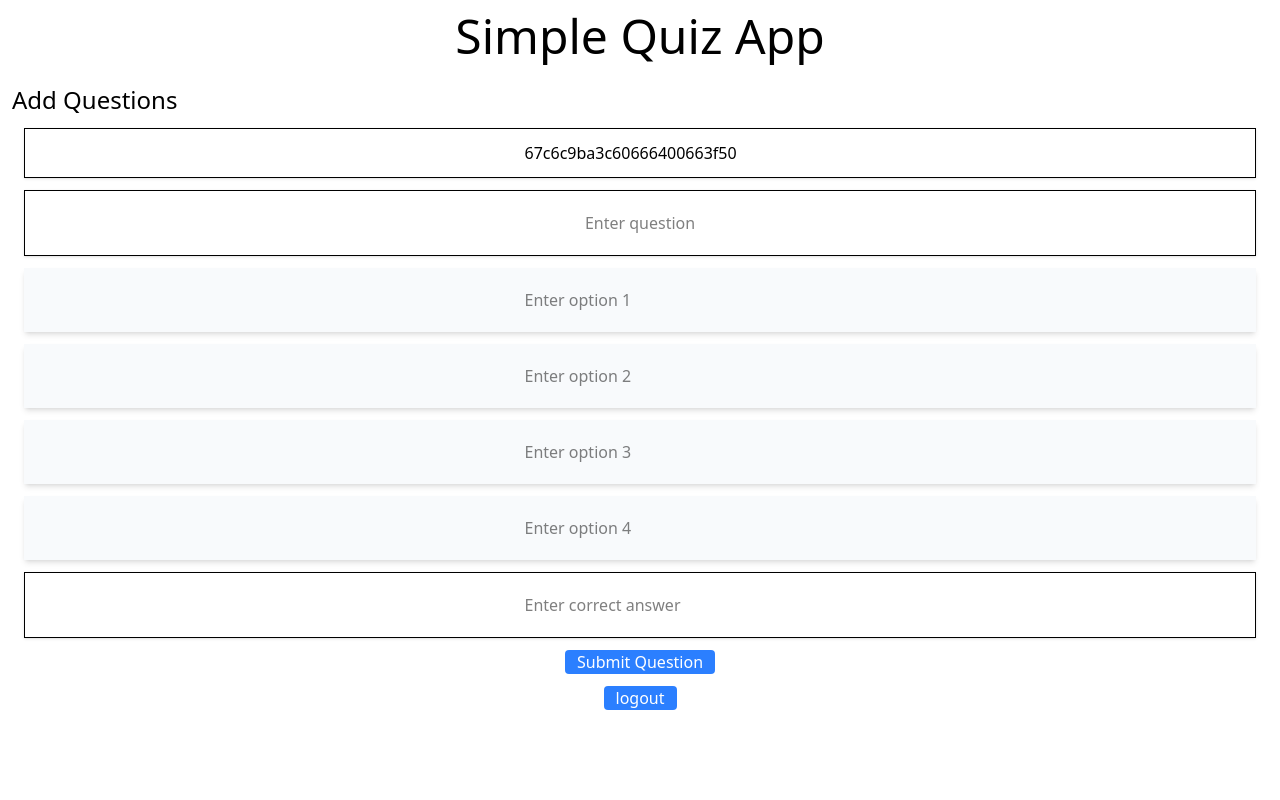
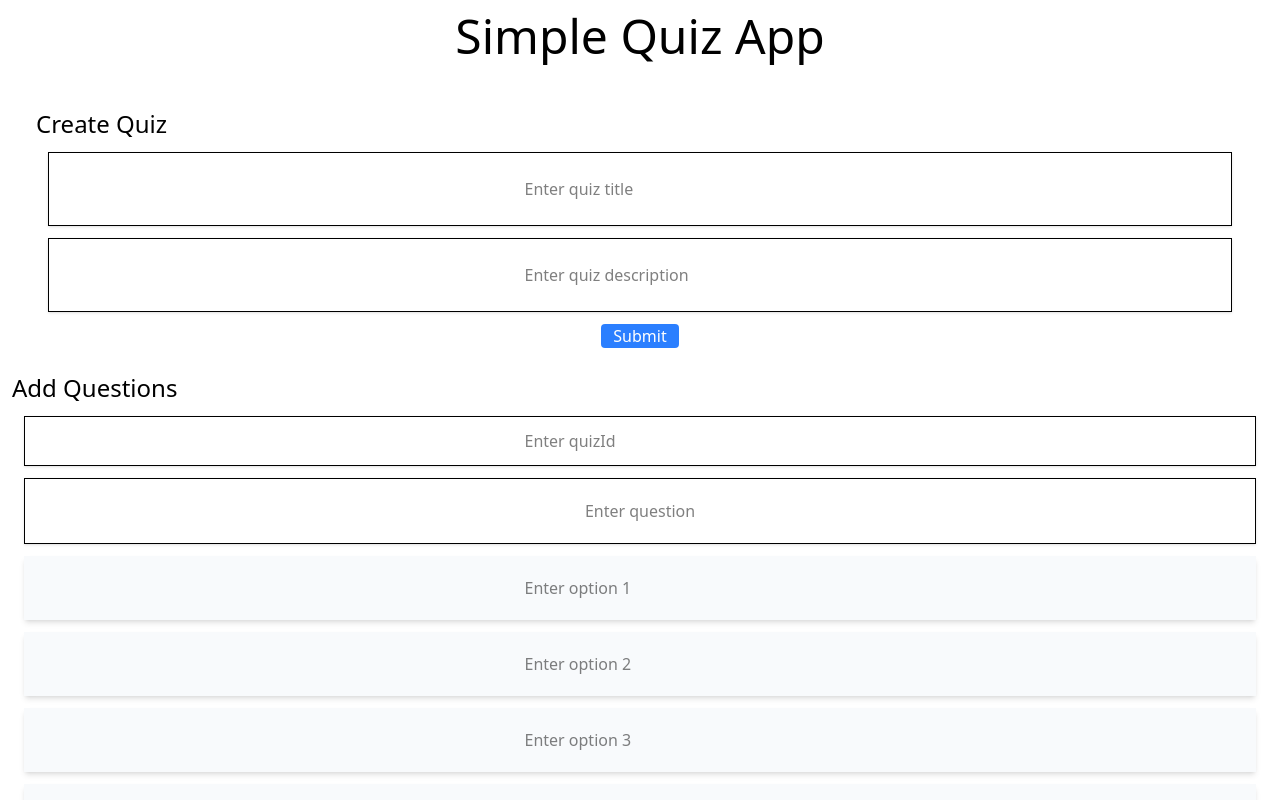
Before and after one commit to therealndagha/simple-quiz-app, a React (Vite) app in the folder client/: page /add-questions in a window 1280 px wide. Shown: the top 800 px of the page. Built offline with nearby package versions, Linux system fonts and the light colour scheme; no server answers; sample sign-in values are in the browser's storage.

Commit message:
after I broke it

```diff
--- /dev/null
+++ b/client/context/index.jsx
@@ -0,0 +1,63 @@
+import axios from "axios";
+import { createContext, useState } from "react";
+import { useNavigate } from "react-router-dom";
+
+
+export const QuizAppContext = createContext(null);
+
+
+
+const QuizAppContextProvider = ({children}) =>{
+
+       const [createQuizFormData, setCreateQuizFormData] = useState({
+        title : '',
+        description: ''
+       });
+
+         const navigate = useNavigate()
+
+         const [createdQuizData, setCreatedQuizData] = useState({
+            id: '',
+            title: '',
+            description:''
+          })
+
+       const handleOnChangeCreateQuiz = (event) =>{
+        const {name, value} = event.target;
+          setCreateQuizFormData({
+            ...createQuizFormData, [name]:value
+          })
+       }
+
+       const handleCreateQuizSubmit = (event) =>{
+        event.preventDefault();
+        const token = JSON.parse(localStorage.getItem('accessToken'));
+        if(!token){
+           navigate('/')
+        }
+
+        const createQuizURL = 'http://127.0.0.1:3000/quiz/quizzes';
+
+        axios.post(createQuizURL, createQuizFormData, {
+            headers: {
+                'Content-Type': 'application/json',
+                Authorization: `Bearer ${token}`
+            }
+        }).then(response => {
+           // console.log(response.data);
+            setCreatedQuizData({
+                ...createdQuizData, id: response.data.newQuiz._id, title: response.data.newQuiz.title
+            })
+            console.log(createdQuizData)
+        }).catch(error => console.log(error));
+
+
+       }
+
+
+    return (<QuizAppContext.Provider value={{createQuizFormData,  handleCreateQuizSubmit, setCreateQuizFormData, createdQuizData, handleOnChangeCreateQuiz}}>
+        {children}
+    </QuizAppContext.Provider>)
+}
+
+export default QuizAppContextProvider;
--- a/client/src/components/addQuestions.jsx
+++ b/client/src/components/addQuestions.jsx
@@ -1,9 +1,15 @@
-import { useEffect, useState } from "react";
+import { useContext, useEffect, useState } from "react";
 import axios from "axios";
 import { useNavigate } from "react-router-dom";
+import { QuizAppContext } from "../../context";
 
 const AddQuestions = () => {
   const navigate = useNavigate();
+
+  const {createQuizFormData,  handleCreateQuizSubmit, createdQuizData, handleOnChangeCreateQuiz} = useContext(QuizAppContext);
+
+
+
 
   const logoutUser = () =>{
      localStorage.removeItem('accessToken');
@@ -11,7 +17,6 @@ const AddQuestions = () => {
   }
 
   const [question, setQuestion] = useState({
-    quizId: "67c6c9ba3c60666400663f50",
     questionText: "",
     correctAnswer: "",
   });
@@ -80,10 +85,10 @@ const AddQuestions = () => {
     const { option1, option2, option3, option4 } = options;
     const updatedOptions = [option1, option2, option3, option4];
 
-    const { quizId, questionText, correctAnswer } = question;
+    const {questionText, correctAnswer } = question;
 
     const requestData = {
-      quizId,
+      quizId : createQuizFormData.id,
       questionText,
       options: updatedOptions,
       correctAnswer,
@@ -111,6 +116,22 @@ const AddQuestions = () => {
 
   return (
     <>
+        <div className="p-3 m-3">
+            <h2 className="text-2xl">Create Quiz</h2>
+             <form onSubmit={handleCreateQuizSubmit}>
+                 <div className="m-3 p-3 text-center shadow border">
+                    <input type="text" name="title" value={createQuizFormData.title} onChange={handleOnChangeCreateQuiz} placeholder="Enter quiz title" className="p-3" required/>
+                 </div>
+
+                 <div className="m-3 p-3 text-center shadow border">
+                    <input type="text" name="description" value={createQuizFormData.description} onChange={handleOnChangeCreateQuiz} placeholder="Enter quiz description" className="p-3" required/>
+                 </div>
+                      <div className="text-center">
+                          <button type="submit" className="bg-blue-500 hover:bg-blue-800 rounded px-3 mx-3 text-white">Submit</button>
+                      </div>
+             </form>
+        </div>
+
       <h2 className="text-2xl">Add Questions</h2>
 
 
@@ -124,7 +145,7 @@ const AddQuestions = () => {
             onChange={handleOnChange}
             name="quizId"
             placeholder="Enter quizId"
-            value={question.quizId}
+            value={createdQuizData.id}
           />
         </div>
 
--- a/client/src/components/dashboard.jsx
+++ b/client/src/components/dashboard.jsx
@@ -1,7 +1,7 @@
 import axios from "axios";
-import { useEffect,useState } from "react";
+import { useContext, useEffect,useState } from "react";
 import { useNavigate } from "react-router-dom";
-
+import { QuizAppContext } from "../../context";
 
 
 const QuestionTile = ({question , passCount, data, setPassCount}) =>{
@@ -10,8 +10,10 @@ const QuestionTile = ({question , passCount, data, setPassCount}) =>{
     const [buttonIsClicked , setButtonIsclicked] = useState(false)
     const [message, setMessage] = useState(null)
 
+
+
       const submitResultURL = `http://127.0.0.1:3000/quiz/submit-result/${question._id}`;
-    const submitAnswer = (selectedAnswer)=>{
+    const submitAnswer = (selectedAnswer) => {
       //console.log(selectedAnswer)
       setButtonIsclicked(true)
        if(question.correctAnswer === selectedAnswer){
@@ -25,7 +27,7 @@ const QuestionTile = ({question , passCount, data, setPassCount}) =>{
        }
 
        const dataToBeSubmitted = {
-          submittedAnswer: selectedAnswer, quizId: '67c6c9ba3c60666400663f50', hasPassedThisQuestion: isCorrectAnswer,
+          submittedAnswer: selectedAnswer, quizId: '67c98f91753f46980687a163', hasPassedThisQuestion: isCorrectAnswer,
           studentId : data.id
        }
 
@@ -95,7 +97,7 @@ const Dashboard = () =>{
         }
 
            try {
-             axios.get('http://127.0.0.1:3000/quiz/questions/67c6c9ba3c60666400663f50', {
+             axios.get('http://127.0.0.1:3000/quiz/questions/67c98f91753f46980687a163', {
                 headers: {
                     'Content-Type': 'application/json',
                     Authorization: `Bearer ${token}`
```
Also changed, not shown: client/src/main.jsx (+7 -0 lines), 1 other file (tests, documents, lock files or other folders).
